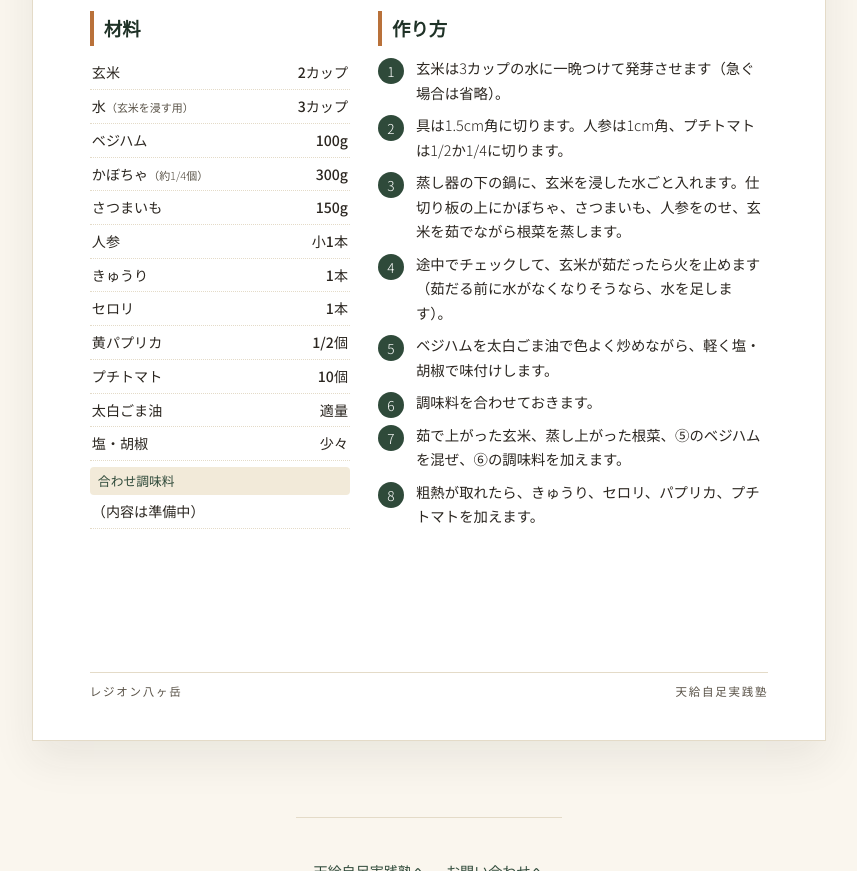
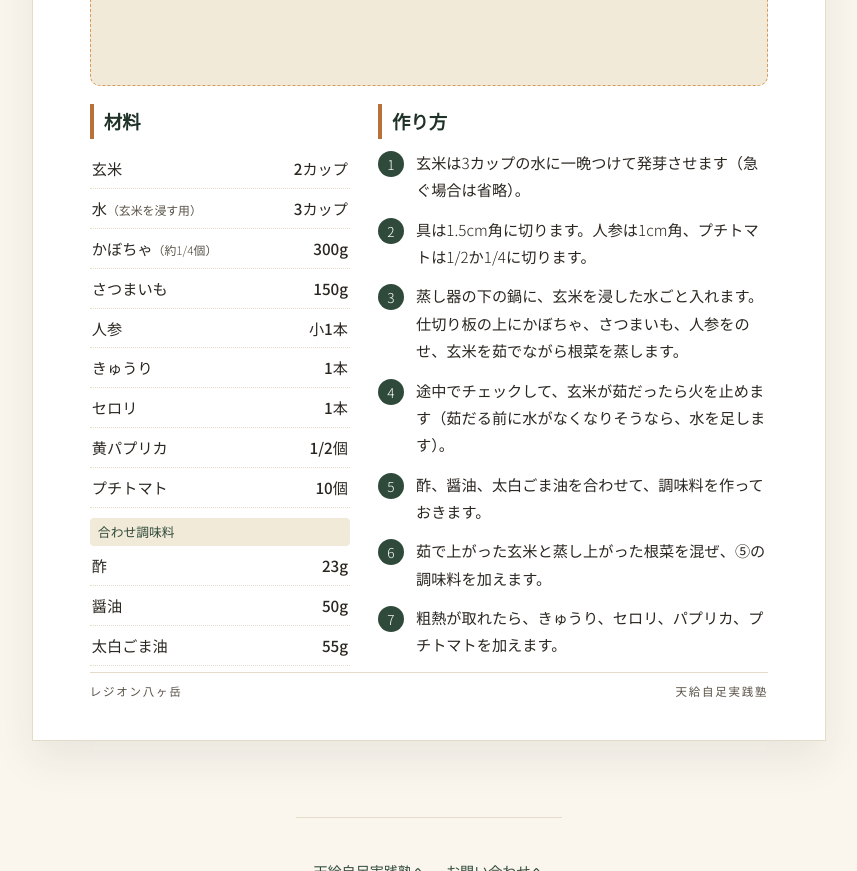
Before and after one commit to masaopapa3318-blip/kenkou, a plain HTML site: page recipes-december.html in a window 1280 px wide. Shown: the part 2220-3091 px from the top of the page, without its empty margins (211-1068 px from the left). Drawn offline with Linux system fonts and the light colour scheme.

Commit message:
December No.02: seasoning mix, drop vegan ham
Co-Authored-By: Claude Opus 5.5 <noreply@anthropic.com>
Claude-Session: https://claude.ai/code/session_01KMZKNoPaTSr1nALhDDkbWP

```diff
--- a/recipes-december.html
+++ b/recipes-december.html
@@ -121,7 +121,7 @@
         </footer>
       </article>
 
-      <article class="recipe-sheet recipe-sheet--compact recipe-sheet--long" id="recipe-02">
+      <article class="recipe-sheet recipe-sheet--compact" id="recipe-02">
         <header class="recipe-sheet-head">
           <p class="recipe-series">天給自足実践塾　12月レシピ集</p>
           <p class="recipe-no"><span>No.</span>02</p>
@@ -138,7 +138,6 @@
             <ul>
               <li><span>玄米</span><span>2カップ</span></li>
               <li><span>水<small>（玄米を浸す用）</small></span><span>3カップ</span></li>
-              <li><span>ベジハム</span><span>100g</span></li>
               <li><span>かぼちゃ<small>（約1/4個）</small></span><span>300g</span></li>
               <li><span>さつまいも</span><span>150g</span></li>
               <li><span>人参</span><span>小1本</span></li>
@@ -146,10 +145,10 @@
               <li><span>セロリ</span><span>1本</span></li>
               <li><span>黄パプリカ</span><span>1/2個</span></li>
               <li><span>プチトマト</span><span>10個</span></li>
-              <li><span>太白ごま油</span><span>適量</span></li>
-              <li><span>塩・胡椒</span><span>少々</span></li>
               <li class="recipe-group">合わせ調味料</li>
-              <li><span>（内容は準備中）</span><span></span></li>
+              <li><span>酢</span><span>23g</span></li>
+              <li><span>醤油</span><span>50g</span></li>
+              <li><span>太白ごま油</span><span>55g</span></li>
             </ul>
           </section>
 
@@ -160,9 +159,8 @@
               <li>具は1.5cm角に切ります。人参は1cm角、プチトマトは1/2か1/4に切ります。</li>
               <li>蒸し器の下の鍋に、玄米を浸した水ごと入れます。仕切り板の上にかぼちゃ、さつまいも、人参をのせ、玄米を茹でながら根菜を蒸します。</li>
               <li>途中でチェックして、玄米が茹だったら火を止めます（茹だる前に水がなくなりそうなら、水を足します）。</li>
-              <li>ベジハムを太白ごま油で色よく炒めながら、軽く塩・胡椒で味付けします。</li>
-              <li>調味料を合わせておきます。</li>
-              <li>茹で上がった玄米、蒸し上がった根菜、⑤のベジハムを混ぜ、⑥の調味料を加えます。</li>
+              <li>酢、醤油、太白ごま油を合わせて、調味料を作っておきます。</li>
+              <li>茹で上がった玄米と蒸し上がった根菜を混ぜ、⑤の調味料を加えます。</li>
               <li>粗熱が取れたら、きゅうり、セロリ、パプリカ、プチトマトを加えます。</li>
             </ol>
           </section>
```
